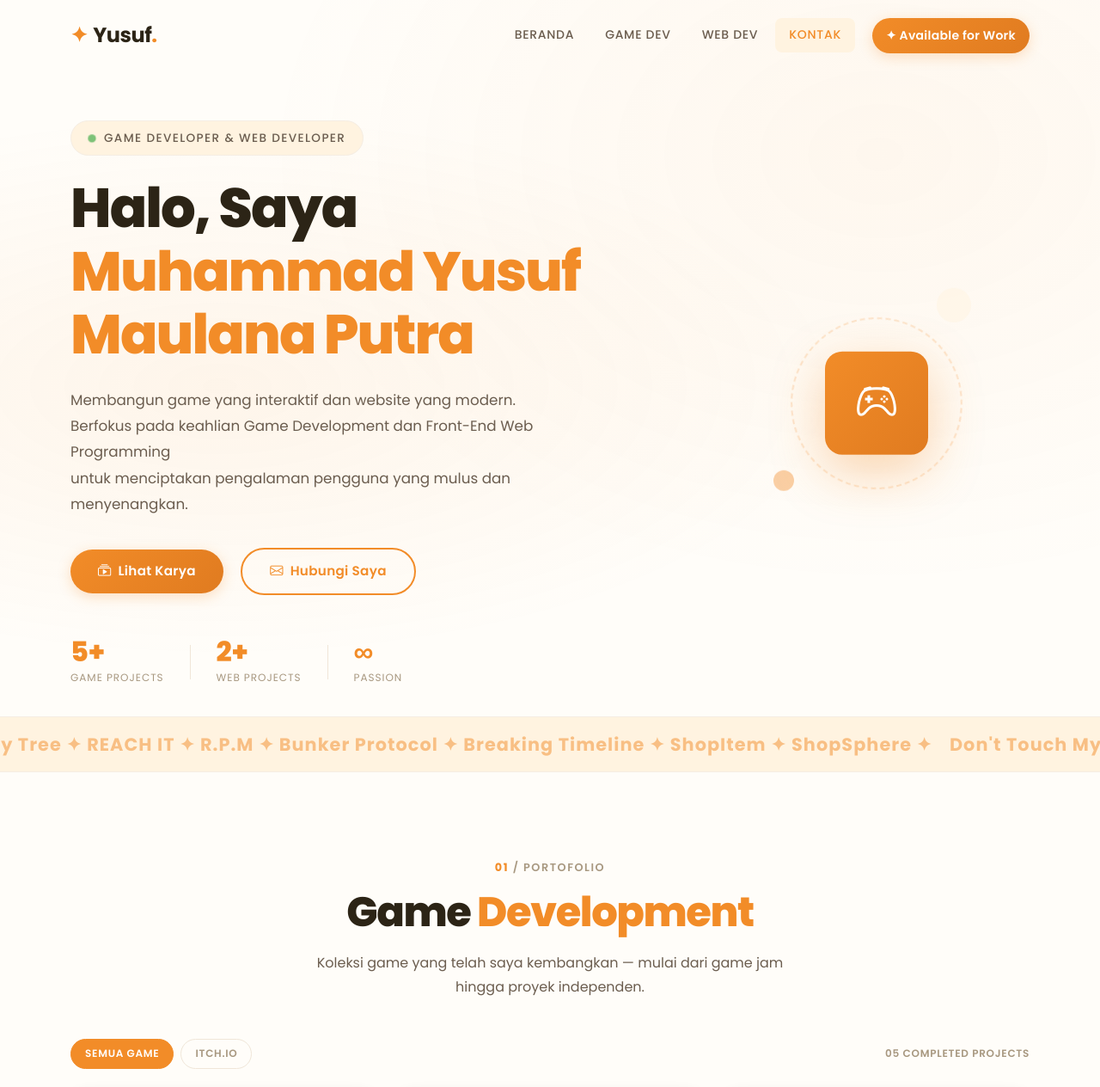
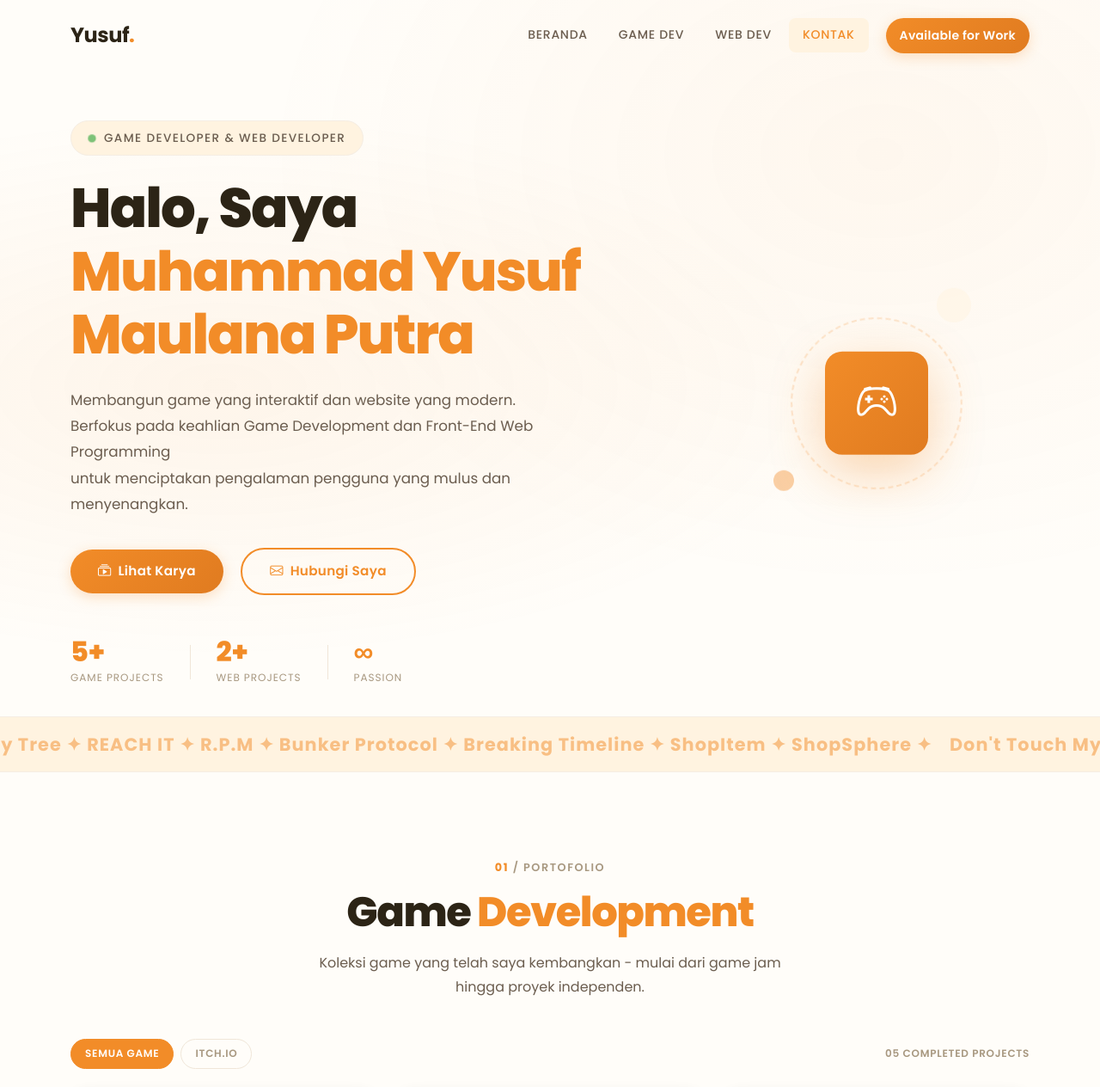
Before and after one commit to CupsKC-2210/Web-portofolio-yusuf, a plain HTML site: page index.html in a window 1280 px wide. Shown: the top 1264 px of the page at 86% size. Drawn offline with nearby package versions, Linux system fonts and the light colour scheme.

Commit message:
update web baru

```diff
--- a/index.html
+++ b/index.html
@@ -14,7 +14,7 @@
     <nav class="navbar navbar-expand-lg fixed-top" id="mainNavbar">
         <div class="container">
             <a class="navbar-brand fw-bold" href="#">
-                <span class="brand-icon">✦</span> Yusuf<span class="text-orange">.</span>
+                Yusuf<span class="text-orange">.</span>
             </a>
             <button class="navbar-toggler" type="button" data-bs-toggle="collapse" data-bs-target="#navbarNav" aria-controls="navbarNav" aria-expanded="false" aria-label="Toggle navigation">
                 <span class="navbar-toggler-icon"></span>
@@ -35,7 +35,7 @@
                     </li>
                     <li class="nav-item ms-lg-3">
                         <a class="btn btn-orange btn-sm px-3" href="#contact">
-                            ✦ Available for Work
+                            Available for Work
                         </a>
                     </li>
                 </ul>
@@ -111,7 +111,7 @@
                 <p class="section-tag"><span class="tag-number">01</span> / PORTOFOLIO</p>
                 <h2 class="section-title">Game <span class="text-orange">Development</span></h2>
                 <p class="section-desc mx-auto">
-                    Koleksi game yang telah saya kembangkan — mulai dari game jam hingga proyek independen.
+                    Koleksi game yang telah saya kembangkan - mulai dari game jam hingga proyek independen.
                 </p>
             </div>
 
@@ -348,7 +348,7 @@
                         <a href="mailto:yusufmaulanaputra@gmail.com" class="btn btn-orange btn-lg">
                             <i class="bi bi-envelope-fill me-2"></i>Kirim Email
                         </a>
-                        <a href="https://mr-mazoken.itch.io/" target="_blank" class="btn btn-outline-orange btn-lg">
+                        <a href="https://myusufmp.itch.io/" target="_blank" class="btn btn-outline-orange btn-lg">
                             <i class="bi bi-joystick me-2"></i>Itch.io
                         </a>
                     </div>
@@ -362,7 +362,7 @@
             <div class="row align-items-center">
                 <div class="col-md-6 text-center text-md-start mb-3 mb-md-0">
                     <p class="footer-brand">
-                        <span class="brand-icon">✦</span> Yusuf<span class="text-orange">.</span>
+                        Yusuf<span class="text-orange">.</span>
                     </p>
                     <p class="footer-copy">&copy; 2026 Muhammad Yusuf Maulana Putra. All rights reserved.</p>
                 </div>
```
